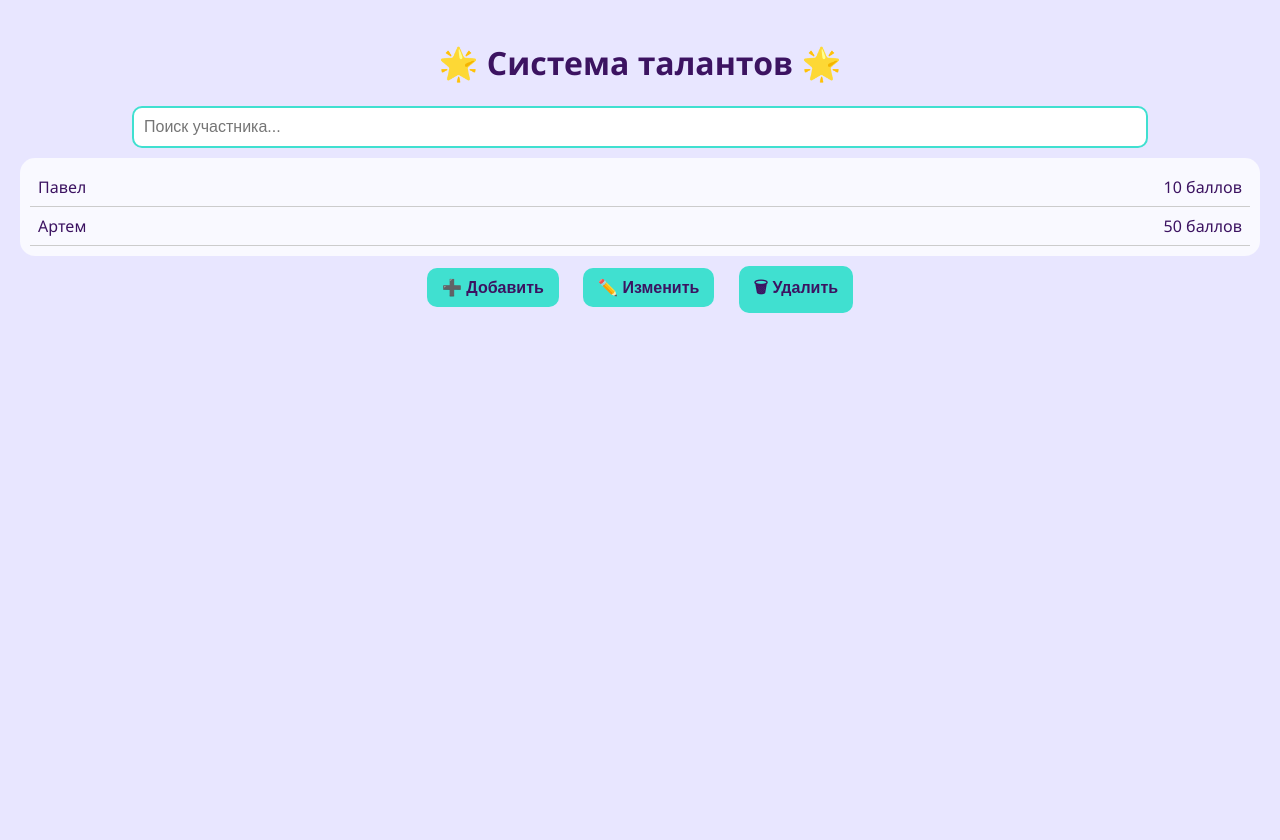
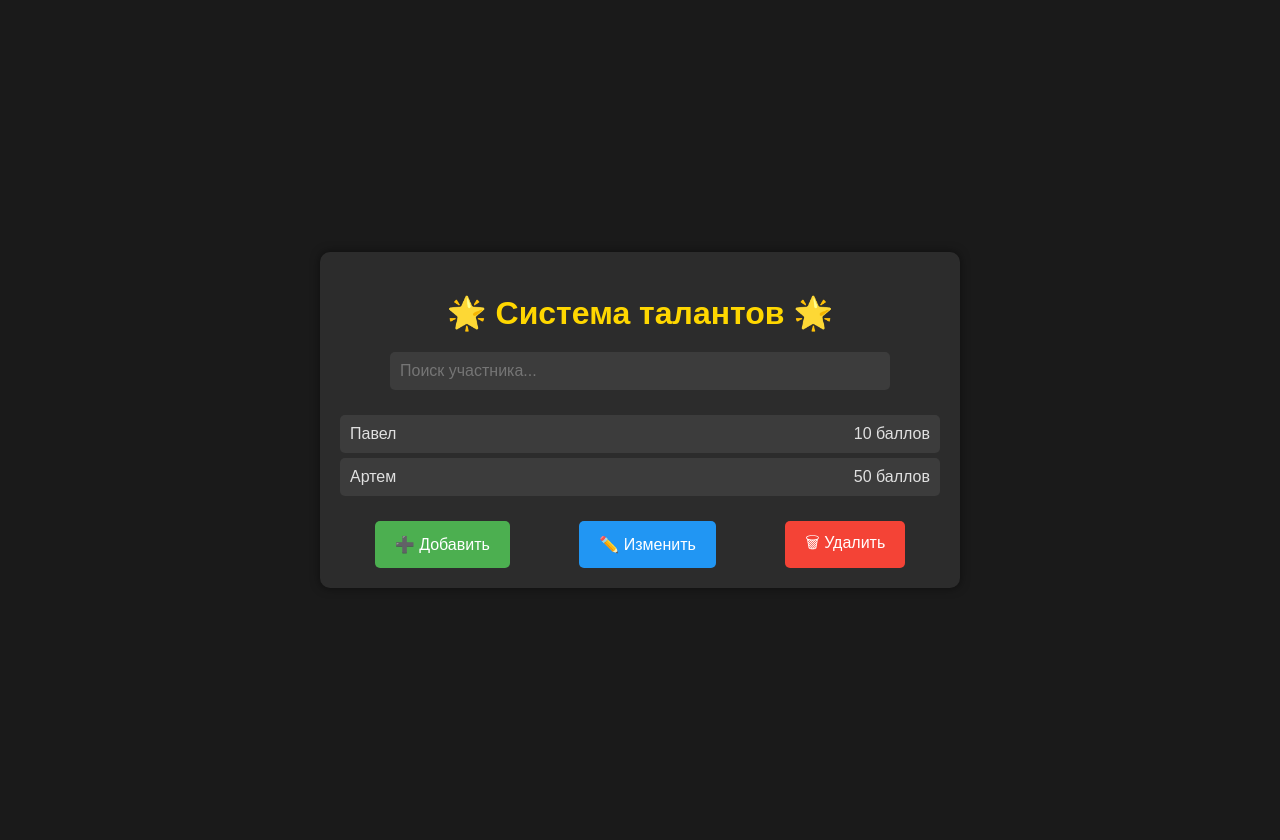
Before and after one commit to Skobelkin98/talant-webapp, a FastAPI app: page / in a window 1280 px wide. Before the commit the page ends 313 px from the top, so only its background shows below. Run offline with FastAPI, Linux system fonts and the light colour scheme; parts of the project's set-up code (start-up, migrations or seed data) failed here and were passed over; some libraries are stand-ins or nearby versions.

Commit message:
Update style.css

```diff
--- a/static/style.css
+++ b/static/style.css
@@ -1,58 +1,104 @@
+/* static/style.css */
 body {
-    background: #E8E6FF;
-    font-family: "Segoe UI", sans-serif;
+    font-family: 'Arial', sans-serif;
+    background-color: #1a1a1a;
+    color: #e0e0e0;
     margin: 0;
-    color: #3C1361;
+    padding: 20px;
+    display: flex;
+    justify-content: center;
+    align-items: center;
+    min-height: 100vh;
+}
+
+.container {
+    background: #2c2c2c;
+    padding: 20px;
+    border-radius: 10px;
+    box-shadow: 0 0 10px rgba(0, 0, 0, 0.5);
+    width: 100%;
+    max-width: 600px;
     text-align: center;
 }
 
-.container {
-    padding: 20px;
+h1 {
+    color: #ffd700;
+    margin-bottom: 20px;
+    font-size: 2em;
 }
 
-h1 {
-    color: #3C1361;
+.search-bar {
+    width: 80%;
+    padding: 10px;
+    margin-bottom: 20px;
+    border: none;
+    border-radius: 5px;
+    background-color: #3c3c3c;
+    color: #e0e0e0;
+    font-size: 1em;
 }
 
-#search {
-    width: 80%;
-    padding: 10px;
-    border: 2px solid #40E0D0;
-    border-radius: 10px;
-    margin: 10px auto;
-    display: block;
-    font-size: 16px;
-}
-
-#table {
-    background: #F9F9FF;
-    border-radius: 15px;
-    padding: 10px;
-    margin-top: 10px;
-    text-align: left;
+.table-container {
+    margin-bottom: 20px;
     max-height: 400px;
     overflow-y: auto;
 }
 
 .person {
-    padding: 8px;
-    border-bottom: 1px solid #ccc;
     display: flex;
     justify-content: space-between;
+    padding: 10px;
+    background: #3c3c3c;
+    margin: 5px 0;
+    border-radius: 5px;
+    transition: background 0.3s;
 }
 
-.buttons button {
-    background: #40E0D0;
-    color: #3C1361;
-    border: none;
-    border-radius: 10px;
-    margin: 10px;
-    padding: 10px 15px;
-    font-size: 16px;
-    font-weight: bold;
+.person:hover {
+    background: #4c4c4c;
 }
 
-.buttons button:hover {
-    background: #3C1361;
+.buttons {
+    display: flex;
+    justify-content: space-around;
+    margin-top: 20px;
+}
+
+.btn {
+    padding: 10px 20px;
+    border: none;
+    border-radius: 5px;
+    cursor: pointer;
+    font-size: 1em;
+    transition: transform 0.2s, background 0.2s;
+}
+
+.add-btn {
+    background-color: #4caf50;
     color: white;
 }
+
+.add-btn:hover {
+    transform: scale(1.05);
+    background-color: #45a049;
+}
+
+.change-btn {
+    background-color: #2196f3;
+    color: white;
+}
+
+.change-btn:hover {
+    transform: scale(1.05);
+    background-color: #0b7dda;
+}
+
+.delete-btn {
+    background-color: #f44336;
+    color: white;
+}
+
+.delete-btn:hover {
+    transform: scale(1.05);
+    background-color: #da190b;
+}
```
